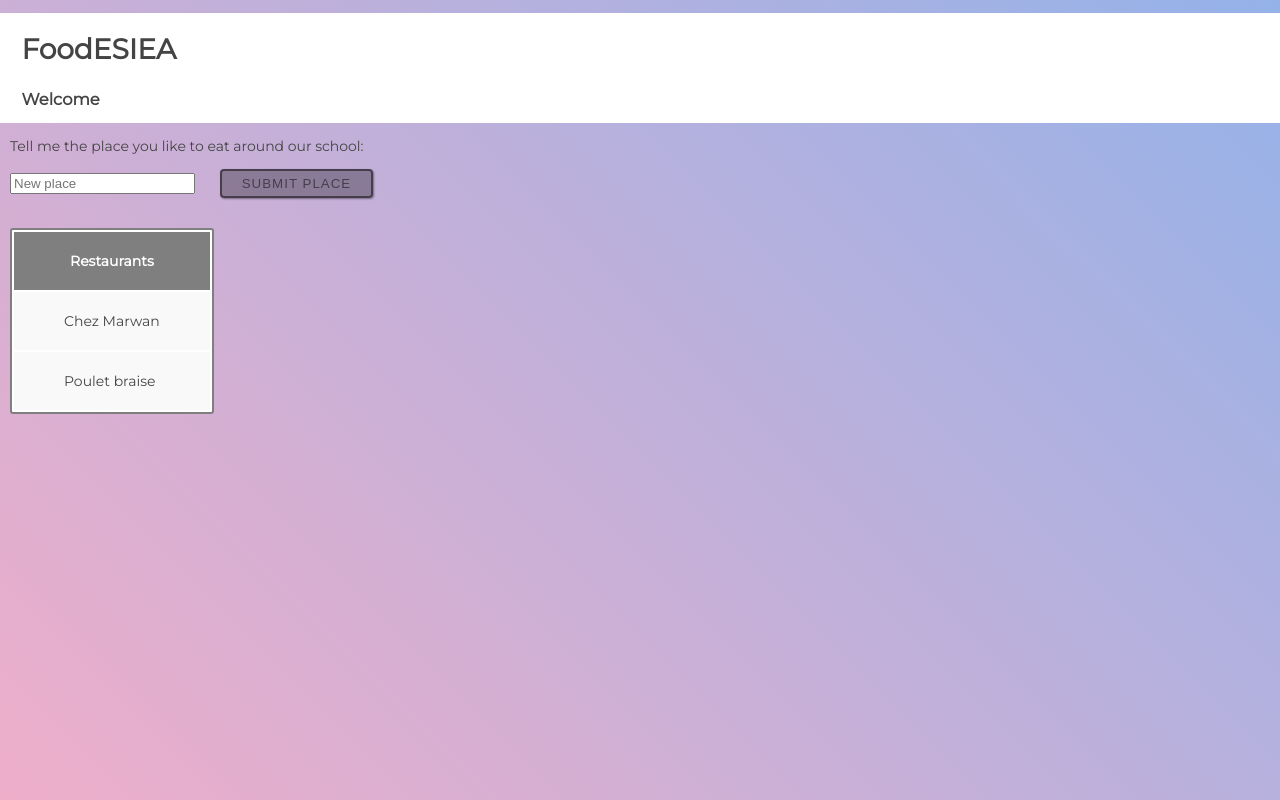
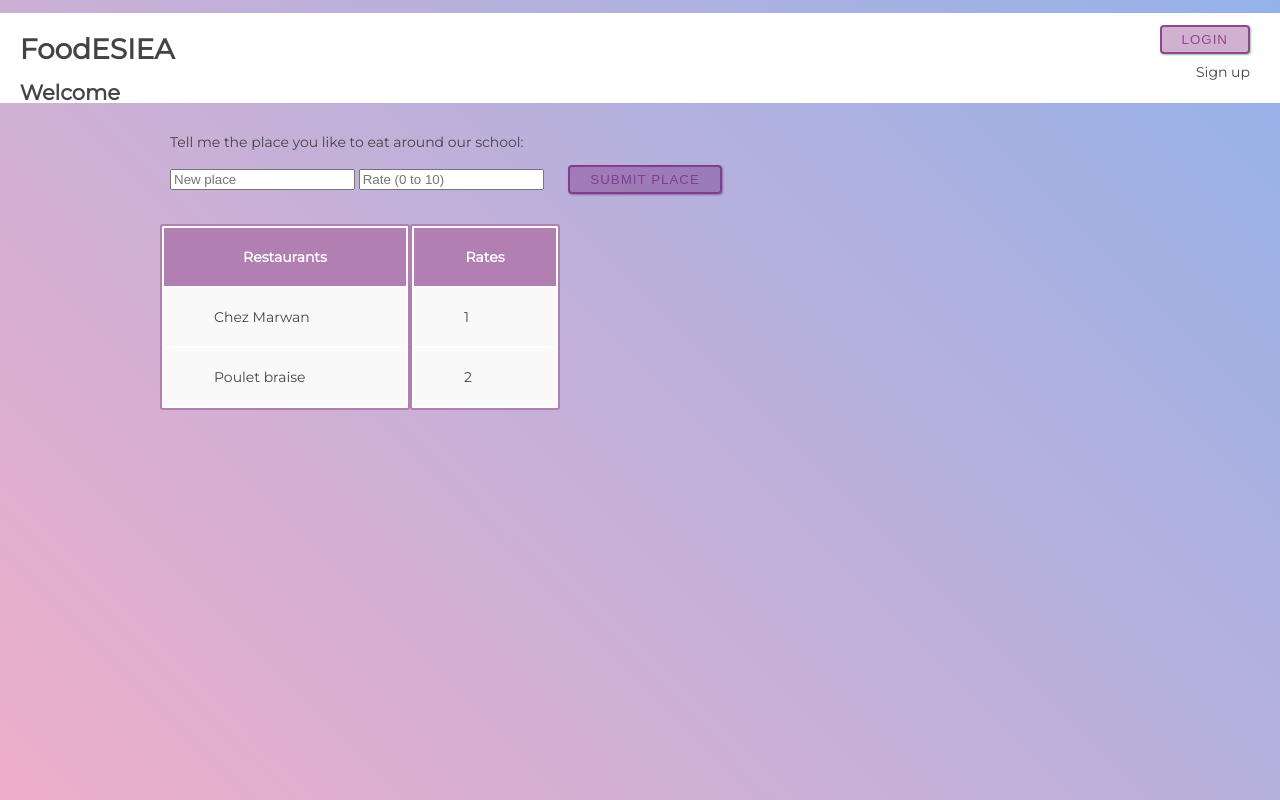
Before and after one commit to CarronCab/FoodESIEA, a website: page views/index.html in a window 1280 px wide. Drawn offline with nearby package versions, Linux system fonts and the light colour scheme.

Commit message:
🍮🌿 Updated with Glitch

```diff
--- a/public/client.js
+++ b/public/client.js
@@ -4,8 +4,14 @@ const places = [
   'Poulet braise',
 ];
 
- function Places(name){
+const rates =[
+  '1',
+  '2',
+];
+
+ function Places(name,rate){
   this.name=name;
+  this.rate=rate;
  }
 
 // define variables that reference elements on our page
@@ -13,48 +19,73 @@ const dreamsList = document.getElementById('places');
 const dreamsForm = document.forms[0];
 const dreamInput = dreamsForm.elements['place'];
 
+const ratesList = document.getElementById('rates');
+const rateInput = dreamsForm.elements['rate'];
+
 // a helper function that creates a list item for a given dream
 const appendNewDream = function(place) {
 
 }
 
+const appendNewRate = function(rate){
+
+}
+
 // iterate through every dream and add it to our page
-places.forEach( function(place) {
+places.forEach( function(place,rate) {
   appendNewDream(place);
+  appendNewRate(rate);
 });
 
 // listen for the form to be submitted and add a new dream when it is
 dreamsForm.onsubmit = function(event) {
+
+
   // stop our form submission from refreshing the page
+
   event.preventDefault();
 
+  if (isNaN(dreamInput.value) && rateInput.value != '' && (rateInput.value == '1' || rateInput.value == '2' || rateInput.value == '3' || rateInput.value == '4' || rateInput.value == '5' || rateInput.value == '6' || rateInput.value == '7' || rateInput.value == '8' || rateInput.value == '9' || rateInput.value == '10' || rateInput.value == '0') ){
   // get dream value and add it to the list
+  rates.push(rateInput.value);
   places.push(dreamInput.value);
   appendNewDream(dreamInput.value);
+  appendNewRate(rateInput.value);
   Vue.set(app.places,app.places.length,dreamInput.value);
+  Vue.set(app.rates,app.rates.length,rateInput.value);
+
+  console.log(rates);
+
 
   // reset form
   dreamInput.value = '';
   dreamInput.focus();
+  rateInput.value= '';
 
+  }
 
 };
+
 
 var app = new Vue({
 	el: '#search',
 	data: {
 		test: 'test',
-		gridColumns: ['Restaurants'],
+		gridColumns: ['Restaurants','Rates'],
     places: [],
-    rates:['1','0']
+    rates:[]
   },
 
   created: function(){
-    this.places.push(new Places('test'))
+
 
     for(var i = 0 ; i <places.length ; i++) {
       Vue.set(this.places,i,places[i]);
 		}
+
+    for(var i = 0 ; i <rates.length ; i++) {
+      Vue.set(this.rates,i,rates[i]);
+		}
   }
 
 })
--- a/public/style.css
+++ b/public/style.css
@@ -20,6 +20,7 @@ body {
 }
 
 p {
+  margin-top: 30px;
   margin-left: 10px;
 }
 
@@ -31,11 +32,17 @@ p {
 	margin-top: 30px;
 	margin-left: 5%;
 }
+
+#search{
+  display:grid;
+  grid-template-columns: 250px 150px;
+}
+
 #header {
 	background:white;
 	display: grid;
 	grid-template-columns: auto auto;
-	grid-template-rows: 60px 50px;
+	grid-template-rows: 50px 40px;
 	margin-top: 1%;
 }
 h1 {
@@ -69,10 +76,10 @@ h3 {
 	letter-spacing: 1px;
 	text-transform: uppercase;
 	text-align: center;
-	border: 2px solid rgba(0,0,0,0.5);
-	background: rgba(0,0,0,0.3);
-	color: rgba(0,0,0,0.5);
-	box-shadow: 1px 1px 2px rgba(0,0,0,0.4);
+	border: 2px solid rgba(100,0,100,0.5);
+	background: rgba(100,0,100,0.3);
+	color: rgba(100,0,100,0.5);
+	box-shadow: 1px 1px 2px rgba(100,0,100,0.4);
 	border-radius: 4px;
 	padding: 5px 20px;
 	margin-left: 21px;
@@ -89,26 +96,25 @@ margin-left: auto;
 margin-bottom: auto;
 letter-spacing: 1px;
 text-transform: uppercase;
-border: 2px solid rgba(200,0,0,0.6);
-background: rgba(200,0,0,0.3);
-color: rgba(200,0,0,0.6);
-box-shadow: 1px 1px 2px rgba(200,0,0,0.4);
+border: 2px solid rgba(100,0,100,0.6);
+background: rgba(100,0,100,0.3);
+color: rgba(100,0,100,0.6);
+box-shadow: 1px 1px 2px rgba(0,100,0,0.4);
 border-radius: 4px;
 padding: 5px 20px;
 cursor: pointer;
 }
 
 table {
-	border: 2px solid rgba(0,0,0,0.5);
+	border: 2px solid rgba(100,0,100,0.5);
 	border-radius: 3px;
 	background-color: #fff;
-	margin-left: 10px;
 	margin-top: 30px;
 }
 
 
 th {
-	background-color: rgba(0,0,0,0.5);
+	background-color: rgba(100,0,100,0.5);
 	color: #fff;
 	cursor: pointer;
 }
@@ -153,3 +159,9 @@ th, td {
 	margin-top: 0px;
 
 }
+
+main{
+     margin: auto;
+    width: 75%;
+
+}
--- a/views/index.html
+++ b/views/index.html
@@ -11,38 +11,48 @@
   </head>
     <body>
       <header id="header">
-      <h1>
-        FoodESIEA
-      </h1>
-      <h2>
-      </h2>
-      <h3>
-        Welcome
-      </h3>
+		    <h1>FoodESIEA</h1>
+        <button id="login">Login</button>
+        <h2>Welcome</h2>
+        <p id="signUp">Sign up</p>
       </header>
-
       <main>
-
         <p>Tell me the place you like to eat around our school:</p>
 
         <form id="myForm">
           <input name="place" type="text" maxlength="100" placeholder="New place">
+          <input name="rate" type="text" maxlength="2" placeholder="Rate (0 to 10)">
           <button type="submit" id="add">Submit Place</button>
         </form>
-
           <div id="search">
             <table id="places">
               <thead>
                 <tr>
-                <th v-for="gridColumn in gridColumns">
-                  {{gridColumn}}
+                  <th>
+                    Restaurants
                   </th>
                 </tr>
               </thead>
               <tbody>
-                <tr v-for="gridColumn in places" >
+                  <tr v-for="gridColumn in places">
                     <td>
                       {{gridColumn}}
+                    </td>
+                  </tr>
+              </tbody>
+            </table>
+            <table>
+              <thead>
+                <tr>
+                  <th>
+                    Rates
+                  </th>
+                </tr>
+              </thead>
+              <tbody>
+                <tr v-for="rate in rates">
+                  <td>
+                    {{rate}}
                   </td>
                 </tr>
               </tbody>
```
Lines whose indentation alone changed are shown as unchanged.
